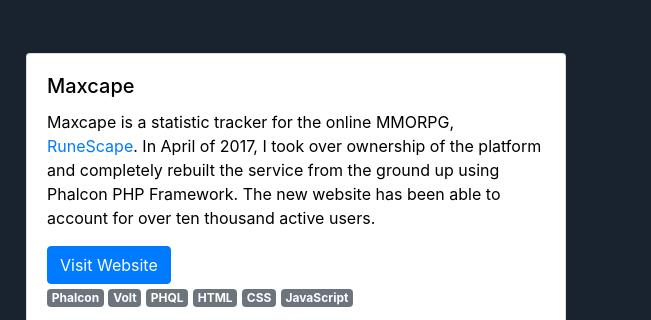
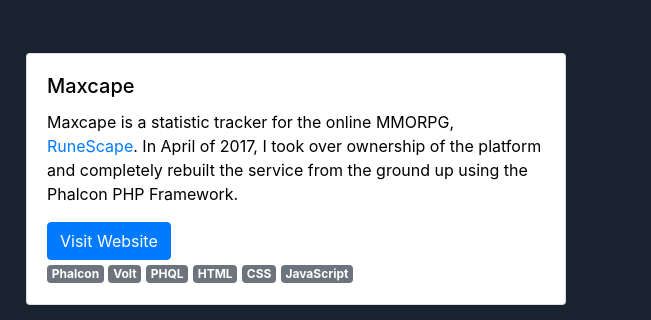
Before and after one commit to Astrect/astrect.github.io, a plain HTML site: page index.html in a window 1280 px wide. Shown: the part 755-1075 px from the top of the page, 629-1280 px from the left. Drawn offline with Linux system fonts and the light colour scheme.

Commit message:
Fix project description.

```diff
--- a/index.html
+++ b/index.html
@@ -87,7 +87,7 @@
 <div class="card">
   <div class="card-body">
     <h5 class="card-title">Maxcape</h5>
-    <p class="card-text">Maxcape is a statistic tracker for the online MMORPG, <a href="https://runescape.com">RuneScape</a>. In April of 2017, I took over ownership of the platform and completely rebuilt the service from the ground up using Phalcon PHP Framework. The new website has been able to account for over ten thousand active users.</p>
+    <p class="card-text">Maxcape is a statistic tracker for the online MMORPG, <a href="https://runescape.com">RuneScape</a>. In April of 2017, I took over ownership of the platform and completely rebuilt the service from the ground up using the Phalcon PHP Framework.</p>
     <a href="https://maxcape.com" class="btn btn-primary">Visit Website</a><br>
 	<span class="badge badge-secondary">Phalcon</span>
 	<span class="badge badge-secondary">Volt</span>
```
